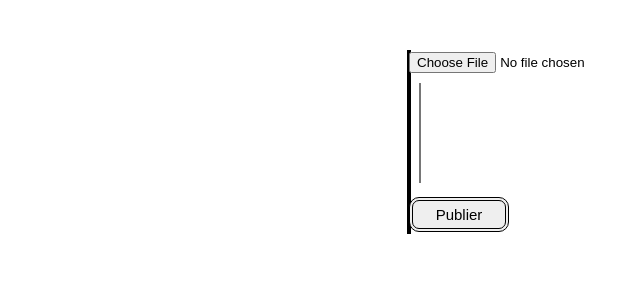
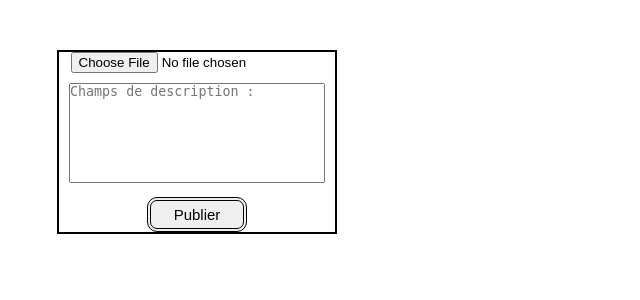
Before and after one commit to StonksInd/insta-meme, a PHP site: page /create.html in a window 1280 px wide. Shown: the part 63-363 px from the top of the page, without its empty margins (443-1083 px from the left). Run offline with PHP 8.4, Linux system fonts and the light colour scheme.

Commit message:
Update create.css

```diff
--- a/create.css
+++ b/create.css
@@ -39,7 +39,7 @@ form{
 #post{
 
     text-align: center;
-    margin: 50px 850px 0 850px;
+    margin: 50px 500px 0 500px;
     border: 2px solid #000;
 
 }
```
